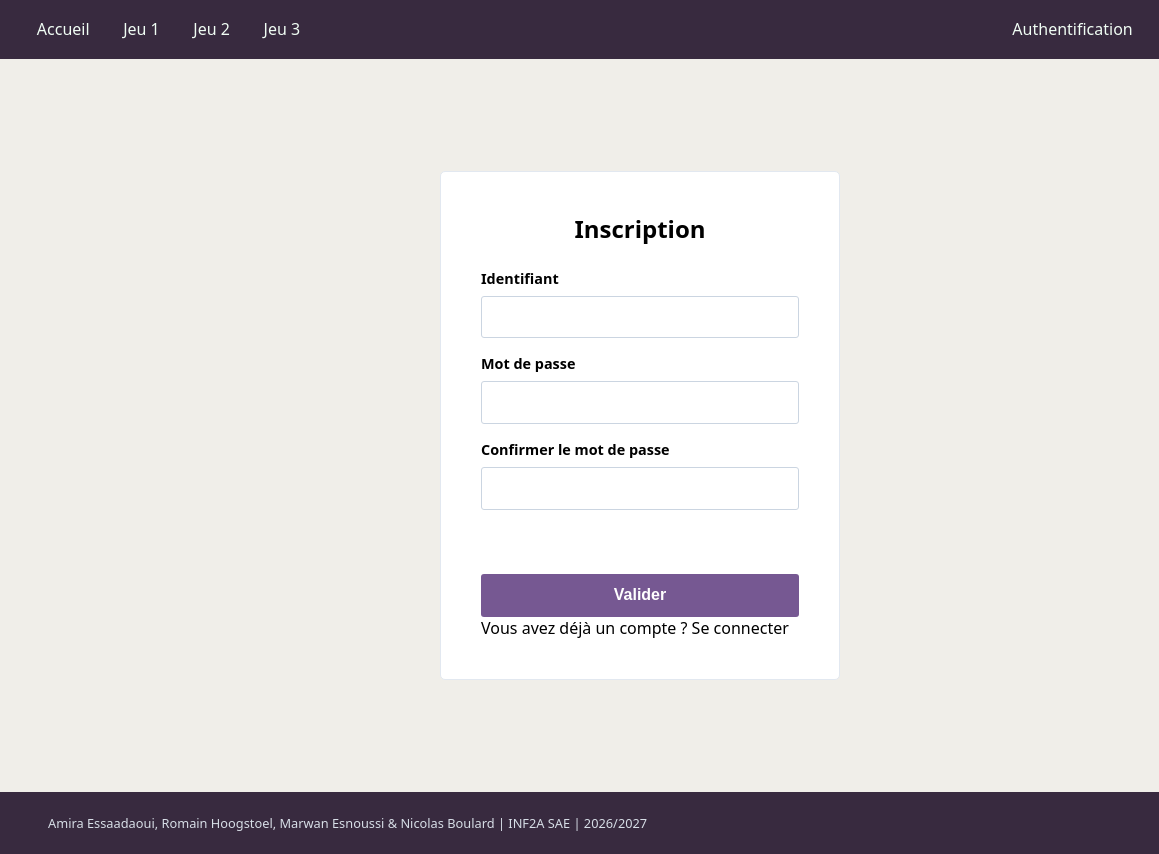
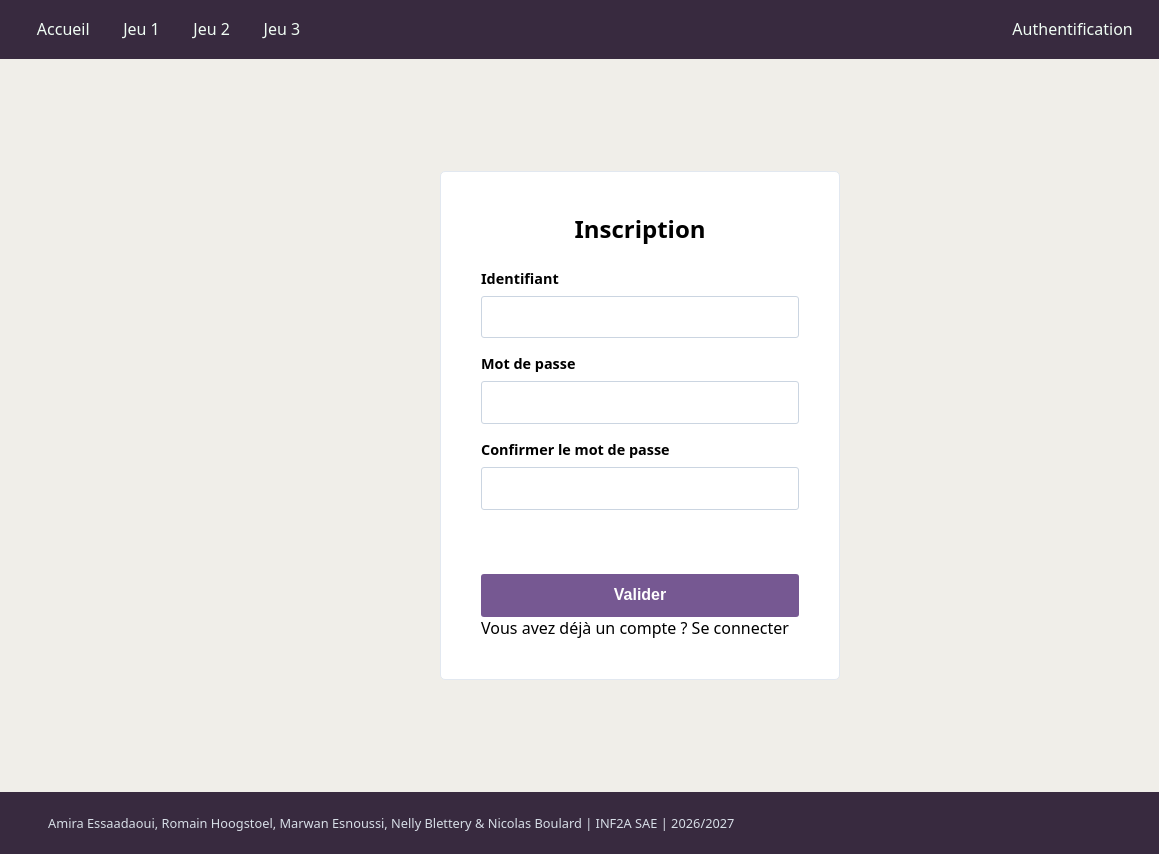
Before and after one commit to WondeRoot/WondeRoot, a plain HTML site: page pages/register.html in a window 1280 px wide. Shown: the full height of the page, 0-1159 px from the left. Drawn offline with Linux system fonts and the light colour scheme.

Commit message:
Update footer credits in register.html

```diff
--- a/pages/register.html
+++ b/pages/register.html
@@ -37,7 +37,7 @@
 </main>
 
   <footer class="site-footer">
-    <p class="footer-left">Amira Essaadaoui, Romain Hoogstoel, Marwan Esnoussi & Nicolas Boulard | INF2A SAE | 2026/2027</p>
+    <p class="footer-left">Amira Essaadaoui, Romain Hoogstoel, Marwan Esnoussi, Nelly Blettery & Nicolas Boulard | INF2A SAE | 2026/2027</p>
     <a class="site-logo" href="index.html">
       <img src="../images/uvsq-logo.png" alt="Logo UVSQ">
     </a>
```
